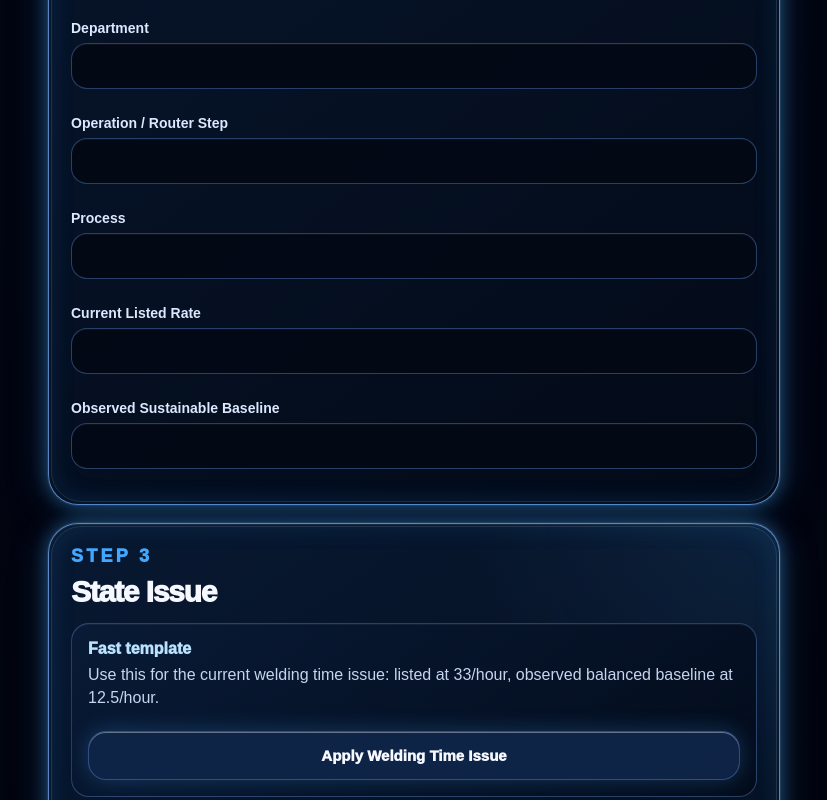
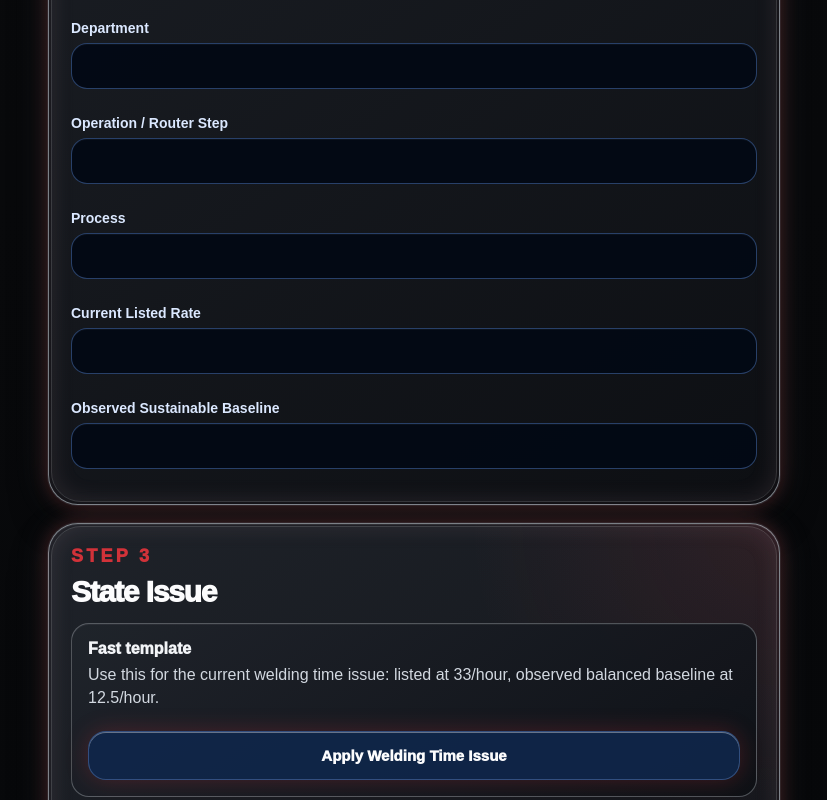
Before and after one commit to kool1160/Applied-intelligence-Ai-Woc, a Next.js app: page / in a window 1280 px wide. Shown: the part 2680-3480 px from the top of the page, without its empty margins (226-1053 px from the left). Built offline with nearby package versions, Linux system fonts and the light colour scheme.

Commit message:
Align AI-WOC color system and manifest paths with REFAB branding

```diff
--- a/app/globals.css
+++ b/app/globals.css
@@ -1,19 +1,19 @@
 :root {
   color-scheme: dark;
-  --bg: #020713;
-  --bg-2: #031024;
-  --panel: #07172f;
-  --panel-2: #0b1d3a;
-  --line: rgba(118, 179, 255, 0.72);
-  --line-soft: rgba(118, 179, 255, 0.34);
-  --blue: #42a8ff;
-  --blue-2: #78c9ff;
-  --soft-blue: #b9e2ff;
+  --bg: #08090b;
+  --bg-2: #111317;
+  --panel: #171a1f;
+  --panel-2: #1f232a;
+  --line: rgba(212, 219, 226, 0.55);
+  --line-soft: rgba(212, 219, 226, 0.26);
+  --blue: #d13239;
+  --blue-2: #f14a4f;
+  --soft-blue: #f2f4f7;
   --green: #22df92;
-  --text: #f6f8ff;
-  --muted: #c7d4ed;
-  --quiet: #91a6c9;
-  --dark-text: #071220;
+  --text: #fcfcfd;
+  --muted: #d2d8e0;
+  --quiet: #a9b1bc;
+  --dark-text: #111318;
 }
 
 * { box-sizing: border-box; }
@@ -25,9 +25,9 @@ body {
   min-height: 100svh;
   font-family: Arial, Helvetica, sans-serif;
   background:
-    radial-gradient(circle at 50% -8%, rgba(63, 152, 255, 0.22), transparent 30%),
-    radial-gradient(circle at 12% 22%, rgba(56, 126, 255, 0.12), transparent 26%),
-    linear-gradient(180deg, #020919 0%, #010511 58%, #00030a 100%);
+    radial-gradient(circle at 50% -8%, rgba(239, 78, 84, 0.12), transparent 30%),
+    radial-gradient(circle at 12% 22%, rgba(211, 218, 225, 0.08), transparent 26%),
+    linear-gradient(180deg, #0b0c0f 0%, #08090b 58%, #050608 100%);
   color: var(--text);
   overflow-x: hidden;
 }
@@ -44,15 +44,15 @@ body {
   isolation: isolate;
   border: 1px solid var(--line);
   background:
-    radial-gradient(circle at 100% 0%, rgba(66, 168, 255, 0.1), transparent 28%),
-    linear-gradient(145deg, rgba(8, 25, 50, 0.98), rgba(3, 10, 24, 0.98));
+    radial-gradient(circle at 100% 0%, rgba(241, 74, 79, 0.1), transparent 28%),
+    linear-gradient(145deg, rgba(31, 35, 42, 0.98), rgba(13, 15, 19, 0.98));
   box-shadow:
     0 0 0 1px rgba(185, 226, 255, 0.08),
-    0 0 18px rgba(66, 168, 255, 0.42),
-    0 0 42px rgba(66, 168, 255, 0.2),
+    0 0 18px rgba(209, 50, 57, 0.25),
+    0 0 36px rgba(201, 210, 220, 0.12),
     0 18px 38px rgba(0, 0, 0, 0.45),
     inset 0 1px 0 rgba(255, 255, 255, 0.08),
-    inset 0 0 34px rgba(66, 168, 255, 0.055);
+    inset 0 0 34px rgba(209, 50, 57, 0.045);
 }
 
 .glow-card::before {
@@ -61,8 +61,8 @@ body {
   inset: 2px;
   z-index: -1;
   border-radius: inherit;
-  border: 1px solid rgba(185, 226, 255, 0.14);
-  box-shadow: inset 0 0 28px rgba(66, 168, 255, 0.08);
+  border: 1px solid rgba(242, 244, 247, 0.16);
+  box-shadow: inset 0 0 24px rgba(201, 210, 220, 0.1);
   pointer-events: none;
 }
 
@@ -83,11 +83,11 @@ body {
   place-items: center;
   border-radius: 24px;
   border: 1px solid rgba(133, 202, 255, 0.78);
-  background: rgba(3, 11, 25, 0.86);
+  background: rgba(17, 19, 24, 0.86);
   box-shadow:
     0 0 0 1px rgba(255,255,255,0.08),
-    0 0 28px rgba(66,168,255,0.55),
-    inset 0 0 22px rgba(66,168,255,0.14);
+    0 0 28px rgba(209,50,57,0.55),
+    inset 0 0 22px rgba(209,50,57,0.14);
   overflow: hidden;
 }
 
@@ -190,11 +190,11 @@ body {
   height: 128px;
   clip-path: polygon(50% 0%, 92% 18%, 82% 80%, 50% 100%, 18% 80%, 8% 18%);
   border: 2px solid var(--blue-2);
-  background: linear-gradient(180deg, rgba(25, 75, 150, 0.72), rgba(3, 17, 42, 0.9));
+  background: linear-gradient(180deg, rgba(129, 36, 41, 0.66), rgba(22, 24, 30, 0.92));
   color: var(--soft-blue);
   font-size: 58px;
   font-weight: 1000;
-  filter: drop-shadow(0 0 22px rgba(66,168,255,0.72));
+  filter: drop-shadow(0 0 22px rgba(209,50,57,0.72));
 }
 
 .rings {
@@ -203,10 +203,10 @@ body {
   width: 170px;
   height: 58px;
   border-radius: 50%;
-  border: 2px solid rgba(66,168,255,0.78);
+  border: 2px solid rgba(209,50,57,0.78);
   box-shadow:
-    0 0 18px rgba(66,168,255,0.52),
-    inset 0 0 16px rgba(66,168,255,0.4);
+    0 0 18px rgba(209,50,57,0.52),
+    inset 0 0 16px rgba(209,50,57,0.4);
 }
 
 .rings::before,
@@ -215,7 +215,7 @@ body {
   position: absolute;
   inset: 10px 20px;
   border-radius: 50%;
-  border: 1px solid rgba(66,168,255,0.55);
+  border: 1px solid rgba(209,50,57,0.55);
 }
 
 .rings::after { inset: 22px 44px; }
@@ -245,11 +245,11 @@ body {
   height: 72px;
   border-radius: 20px;
   border: 1px solid rgba(133, 202, 255, 0.55);
-  background: linear-gradient(145deg, rgba(35, 94, 170, 0.54), rgba(5, 20, 48, 0.92));
+  background: linear-gradient(145deg, rgba(90, 96, 106, 0.45), rgba(18, 21, 27, 0.94));
   color: var(--soft-blue);
   box-shadow:
-    0 0 22px rgba(66,168,255,0.36),
-    inset 0 0 18px rgba(66,168,255,0.13);
+    0 0 22px rgba(209,50,57,0.36),
+    inset 0 0 18px rgba(209,50,57,0.13);
   font-size: 32px;
   font-weight: 1000;
 }
@@ -299,7 +299,7 @@ body {
   height: 32px;
   border-radius: 20px;
   background: var(--blue);
-  box-shadow: 0 0 18px rgba(66,168,255,0.9);
+  box-shadow: 0 0 18px rgba(209,50,57,0.9);
 }
 
 .section-title h2 {
@@ -393,11 +393,11 @@ button,
   padding: 15px 16px;
   border: 0;
   border-radius: 18px;
-  background: linear-gradient(135deg, var(--soft-blue), #74c9ff);
+  background: linear-gradient(135deg, var(--soft-blue), #e3e7ec);
   color: var(--dark-text);
   font-weight: 1000;
   font-size: 15px;
-  box-shadow: 0 0 22px rgba(66,168,255,.26), inset 0 1px 0 rgba(255,255,255,.36);
+  box-shadow: 0 0 22px rgba(209,50,57,.26), inset 0 1px 0 rgba(255,255,255,.36);
 }
 
 button.secondary {
@@ -497,11 +497,11 @@ pre {
 
 .bottom-nav .active {
   color: var(--blue-2);
-  background: linear-gradient(180deg, rgba(66,168,255,.55), rgba(14,73,160,.55));
+  background: linear-gradient(180deg, rgba(209,50,57,.55), rgba(82,87,95,.55));
   border: 1px solid rgba(185,226,255,.38);
   box-shadow:
     inset 0 0 18px rgba(255,255,255,.1),
-    0 0 22px rgba(66,168,255,.45);
+    0 0 22px rgba(209,50,57,.45);
 }
 
 .bottom-nav .active::after {
@@ -510,7 +510,7 @@ pre {
   height: 6px;
   border-radius: 999px;
   background: var(--blue-2);
-  box-shadow: 0 0 12px rgba(66,168,255,.8);
+  box-shadow: 0 0 12px rgba(209,50,57,.8);
 }
 
 .status {
--- a/app/layout.tsx
+++ b/app/layout.tsx
@@ -6,7 +6,7 @@ export const metadata: Metadata = {
   title: 'REFAB Connect',
   description: 'Work Order Correction powered by Applied Intelligence Framework',
   applicationName: 'REFAB Connect',
-  manifest: '/manifest.json',
+  manifest: '/site.webmanifest',
   appleWebApp: {
     capable: true,
     title: 'REFAB Connect',
@@ -25,7 +25,7 @@ export const metadata: Metadata = {
 };
 
 export const viewport: Viewport = {
-  themeColor: '#020814',
+  themeColor: '#0b0c0f',
   viewportFit: 'cover',
 };
 
--- a/app/woc.css
+++ b/app/woc.css
@@ -11,8 +11,8 @@
   margin: 14px 0;
   padding: 16px;
   border-radius: 18px;
-  border: 1px solid rgba(130, 175, 255, 0.3);
-  background: linear-gradient(145deg, rgba(9, 27, 55, 0.94), rgba(3, 11, 26, 0.94));
+  border: 1px solid rgba(210, 217, 225, 0.32);
+  background: linear-gradient(145deg, rgba(32, 36, 43, 0.94), rgba(14, 17, 22, 0.94));
   box-shadow: inset 0 1px 0 rgba(255, 255, 255, 0.05);
 }
 
@@ -58,8 +58,8 @@
   margin-top: 10px;
   padding: 12px;
   border-radius: 14px;
-  border: 1px solid rgba(110, 165, 255, 0.26);
-  background: rgba(3, 9, 21, 0.72);
+  border: 1px solid rgba(206, 213, 221, 0.28);
+  background: rgba(13, 16, 21, 0.78);
   color: var(--muted);
   font-weight: 750;
 }
```
Also changed, not shown: next-env.d.ts, public/site.webmanifest, 1 other file (tests, documents, lock files or other folders).
